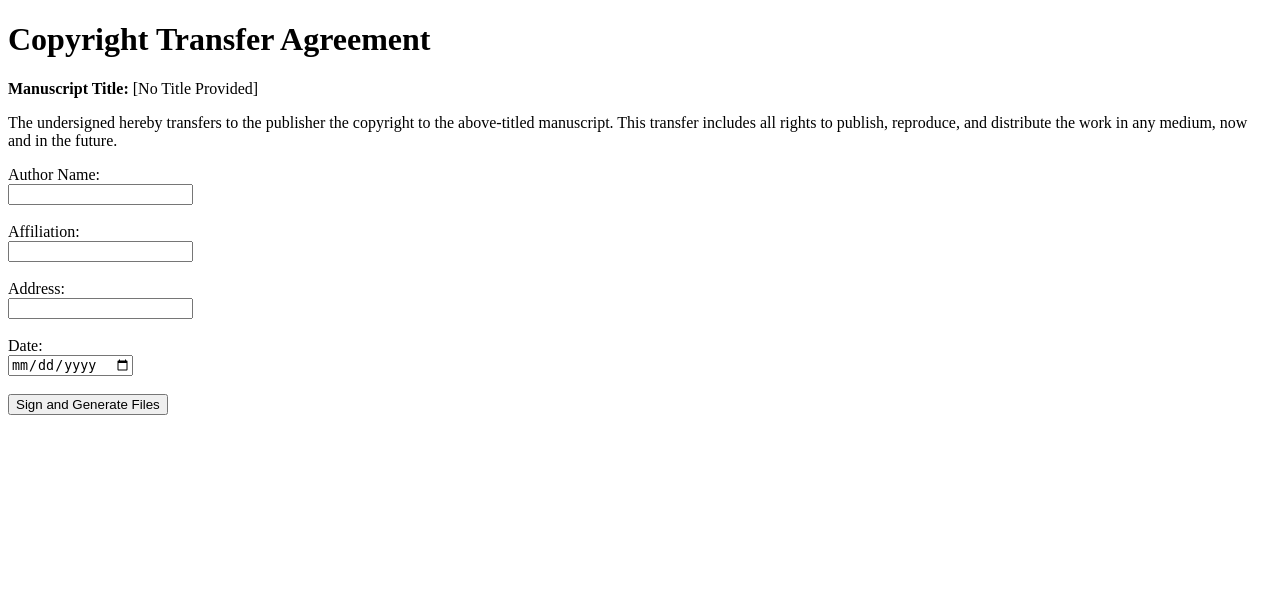
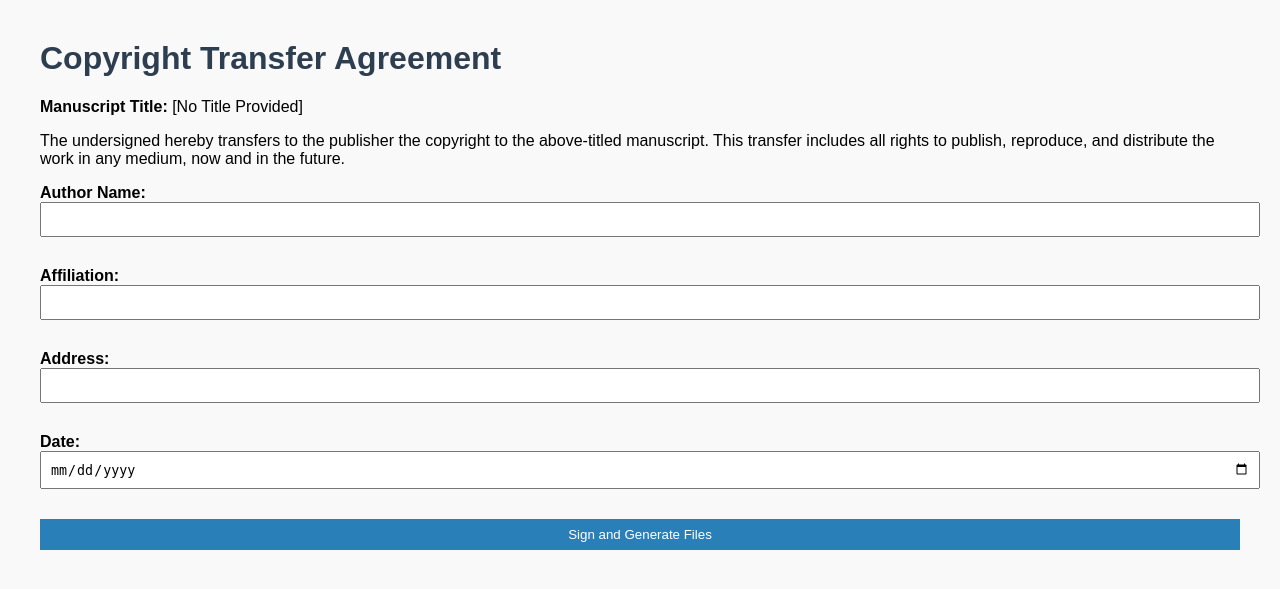
Before and after one commit to img1proc/copyright-signer_2, a Flask app: page / in a window 1280 px wide. Shown: the top 589 px of the page. Run offline with Flask 3, Linux system fonts and the light colour scheme.

Commit message:
add design 1 to index.html

```diff
--- a/templates/index.html
+++ b/templates/index.html
@@ -3,7 +3,35 @@
 <head>
   <meta charset="UTF-8">
   <title>Copyright Transfer Form</title>
+  <style>
+    body {
+      font-family: Arial, sans-serif;
+      margin: 40px;
+      background-color: #f9f9f9;
+    }
+    h1 {
+      color: #2c3e50;
+    }
+    label {
+      font-weight: bold;
+    }
+    input, button, textarea {
+      width: 100%;
+      padding: 8px;
+      margin-bottom: 12px;
+    }
+    button {
+      background-color: #2980b9;
+      color: white;
+      border: none;
+      cursor: pointer;
+    }
+    button:hover {
+      background-color: #3498db;
+    }
+  </style>
 </head>
+
 <body>
   <h1>Copyright Transfer Agreement</h1>
 
@@ -38,6 +66,13 @@
       <li><a href="{{ url_for('download', filename=sig_path) }}">Download Signature File</a></li>
       <li><a href="{{ url_for('download', filename=priv_path) }}">Download Your Private Key</a></li>
     </ul>
+   <h2>What you will receive:</h2>
+   <ul>
+     <li><strong>copyright_transfer.pdf</strong>: The signed copyright transfer agreement</li>
+     <li><strong>certificate.pem</strong>: Your public certificate</li>
+     <li><strong>signature.bin</strong>: Digital signature of the document</li>
+     <li><strong>private_key.pem</strong>: Your private key (keep this safe!)</li>
+   </ul>
     <p><strong>SHA-256 Hash:</strong> {{ hash_value }}</p>
     <p>Please send the first three files via email to the publisher.</p>
   {% endif %}
```
